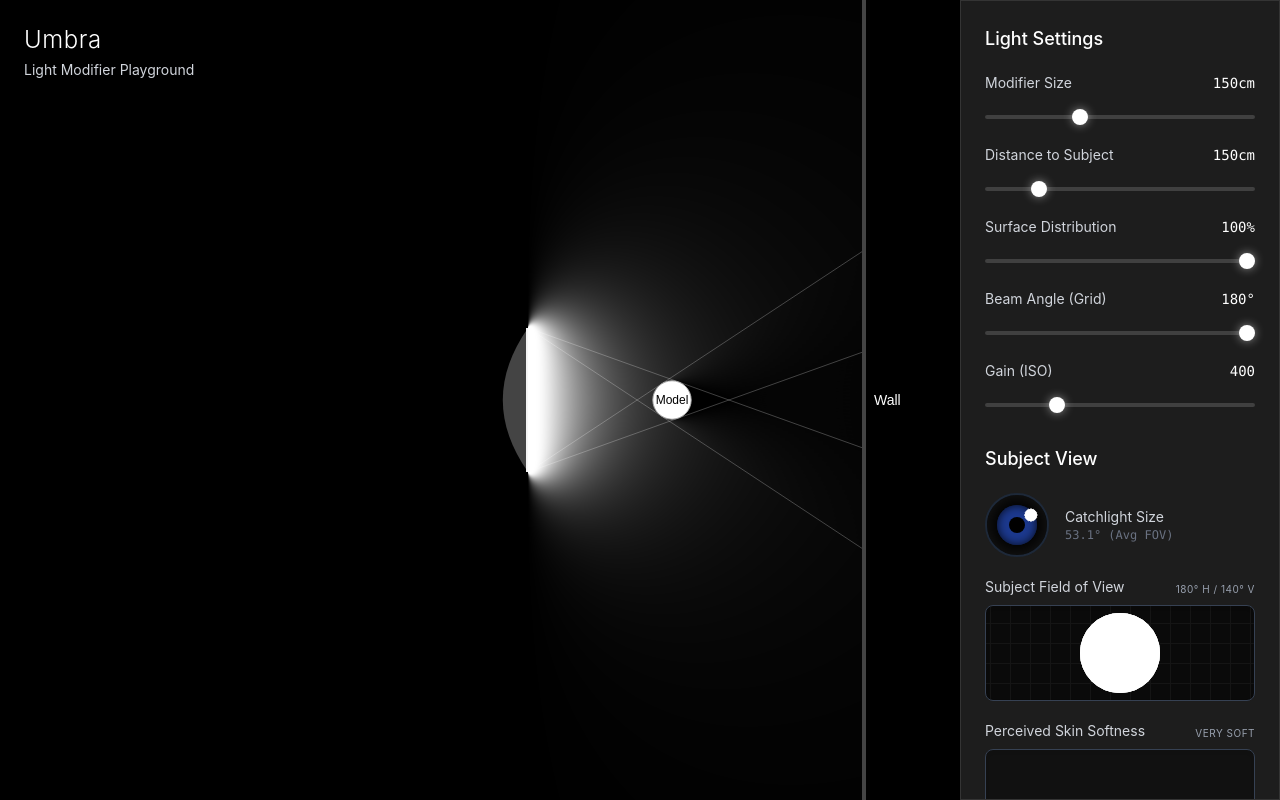
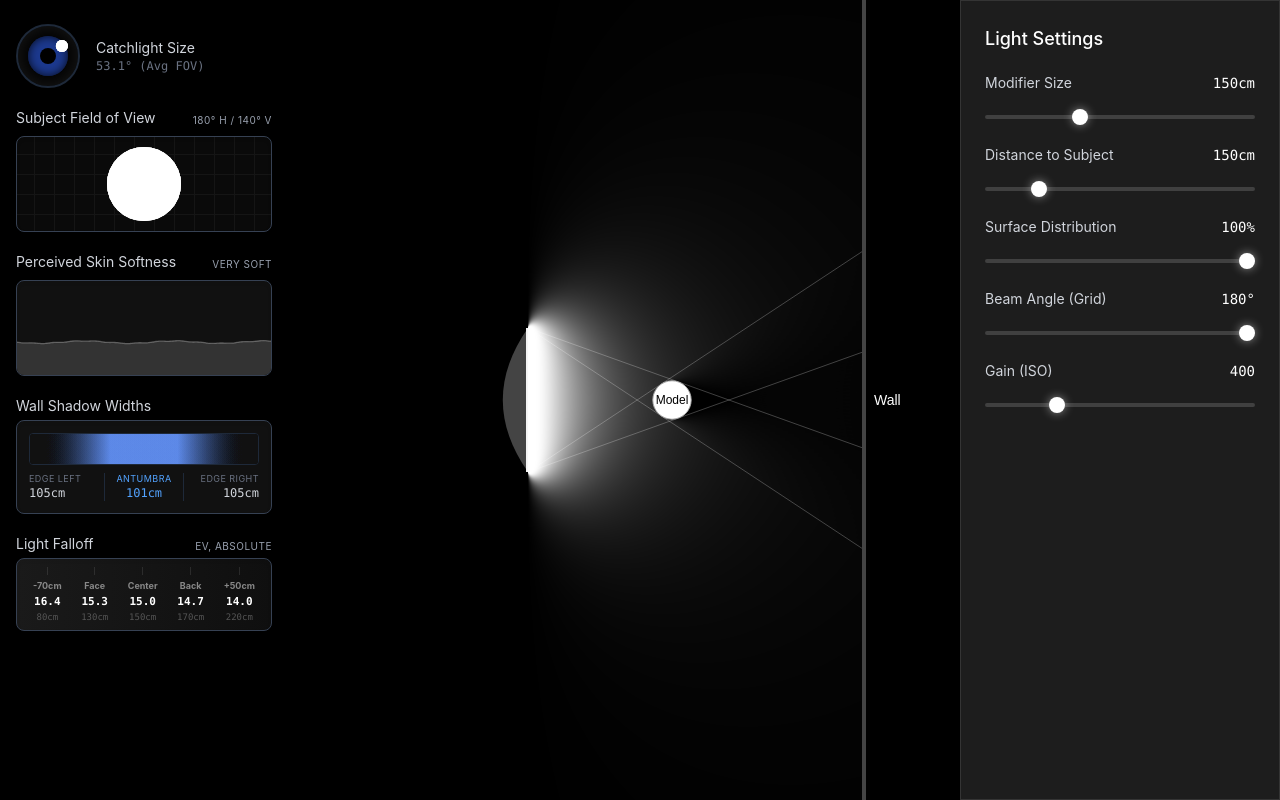
Before and after one commit to azproduction/umbra, a React (Vite) app: page / in a window 1280 px wide. Built offline with nearby package versions, Linux system fonts and the light colour scheme.

Commit message:
fix: Update

```diff
--- a/src/App.tsx
+++ b/src/App.tsx
@@ -14,7 +14,7 @@ export default function App() {
   const model = useMemo(() => calculateShadowModel(size, dist, distribution, beamAngle), [size, dist, distribution, beamAngle]);
 
   return (
-    <div className="h-screen w-screen bg-[#1a1a1a] text-[#e5e5e5] font-sans flex flex-col md:flex-row overflow-hidden">
+    <div className="h-screen w-screen bg-[#1a1a1a] text-[#e5e5e5] font-sans flex flex-row overflow-hidden">
       <style>
         {`
                 input[type=range] { -webkit-appearance: none; width: 100%; background: transparent; }
@@ -24,6 +24,9 @@ export default function App() {
                 .glass-panel { background: rgba(30, 30, 30, 0.8); border: 1px solid rgba(255, 255, 255, 0.1); }
             `}
       </style>
+
+      {/* Canvas fills remaining space */}
+      <div className="flex-1 relative">
         <RayDiagram
           model={model}
           size={size}
@@ -32,7 +35,15 @@ export default function App() {
           distribution={distribution}
           exposure={iso / 10}
         />
-      <div className="w-full md:w-80 glass-panel p-6 flex flex-col gap-6 z-10 shadow-2xl overflow-y-auto">
+
+        {/* Subject View widgets float over the canvas, no background */}
+        <div className="absolute top-4 left-4 w-64 z-10 overflow-y-auto max-h-[calc(100vh-5rem)] pointer-events-none">
+          <SubjectView model={model} distribution={distribution} />
+        </div>
+      </div>
+
+      {/* Right panel — fixed, same as before */}
+      <div className="w-80 glass-panel p-6 flex flex-col gap-6 z-10 shadow-2xl overflow-y-auto">
         <LightSettings
           size={size}
           dist={dist}
@@ -45,7 +56,6 @@ export default function App() {
           onBeamAngle={setBeamAngle}
           onIso={onIso}
         />
-        <SubjectView model={model} distribution={distribution} />
       </div>
     </div>
   );
--- a/src/components/RayDiagram.tsx
+++ b/src/components/RayDiagram.tsx
@@ -156,7 +156,7 @@ export function RayDiagram({ model, size, dist, beamAngle, distribution, exposur
   }, [model, size]);
 
   return (
-    <div className="flex-1 relative h-full w-full">
+    <div className="absolute inset-0">
       <LightFieldRenderer
         modifierSize={size}
         distSubject={dist}
@@ -168,10 +168,6 @@ export function RayDiagram({ model, size, dist, beamAngle, distribution, exposur
         wallOffsetRight={100}
       />
       <canvas ref={canvasRef} className="absolute inset-0 w-full h-full block" />
-      <div className="absolute top-6 left-6 pointer-events-none z-10">
-        <h1 className="text-2xl font-light tracking-wide text-white drop-shadow-md">Umbra</h1>
-        <p className="text-sm text-gray-300 mt-1 drop-shadow-md">Light Modifier Playground</p>
-      </div>
     </div>
   );
 }
--- a/src/components/SubjectView.tsx
+++ b/src/components/SubjectView.tsx
@@ -15,7 +15,6 @@ interface Props {
 export function SubjectView({ model, distribution }: Props) {
   return (
     <div className="space-y-5 mt-2">
-      <h2 className="text-lg font-medium text-white">Subject View</h2>
       <CatchlightIndicator rings={model.rings} effectiveAngleDeg={model.effectiveAngleDeg} distribution={distribution} />
       <FovVisualizer rings={model.rings} distribution={distribution} />
       <SkinSoftness effectiveFovRatio={model.effectiveFovRatio} textureDesc={model.textureDesc} />
```
Lines whose indentation alone changed are shown as unchanged.
